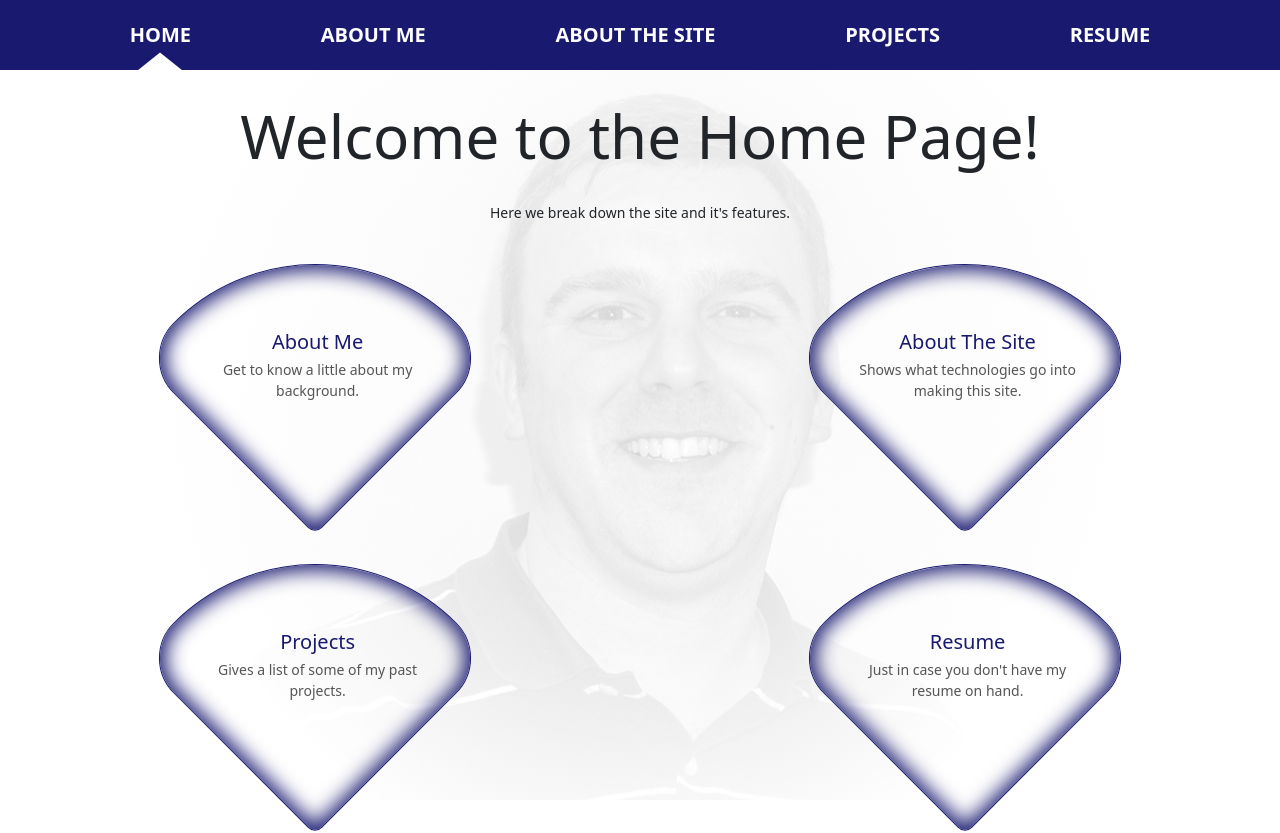
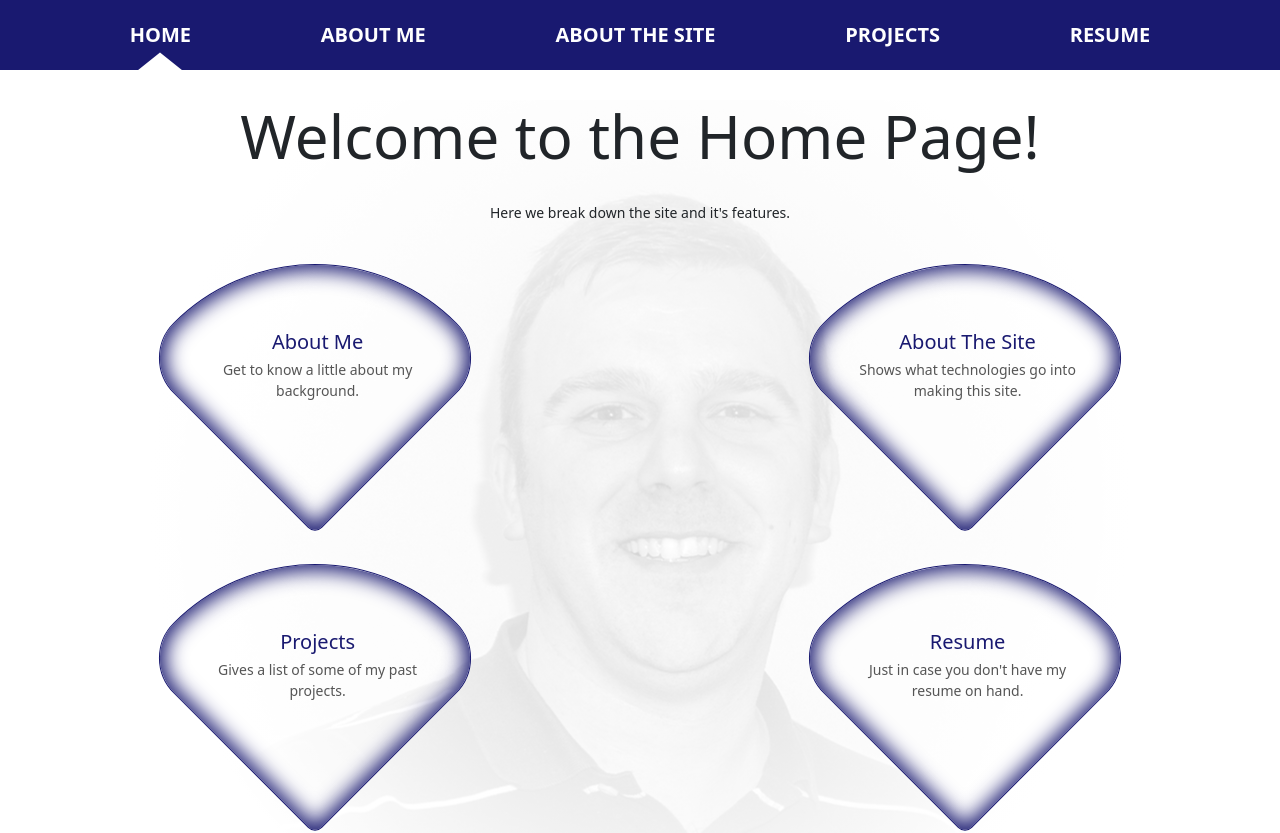
Before and after one commit to DaveKeith/firebase-portfolio, a Next.js app: page / in a window 1280 px wide. Shown: the top 833 px of the page. Built offline with nearby package versions, Linux system fonts and the light colour scheme.

Commit message:
lowered the background face

```diff
--- a/pages/projects/index.js
+++ b/pages/projects/index.js
@@ -23,8 +23,8 @@ const ProjectList = () => {
             <p>{"Since my first role as a software developer, I've completed numberous projects.  I have a link to my GitHub page"} <a href="https://github.com/DaveKeith" target="_blank" rel="noreferrer">here</a> or you can click the icon on the <a href="http://localhost:3000/projects#footer">footer</a> of this page.</p>
             <p className="fs-3 mb-5">{"Here's a list of several examples my projects:"}</p>
             <div className="projects-grid">
-                {projects.map(project => (
-                    <ProjectListItem project={project} key={project.id} />
+                {projects.map((project, index) => (
+                    <ProjectListItem key={index} project={project} />
                 ))}
             </div>
         </section>
--- a/styles/components/_bg-face.scss
+++ b/styles/components/_bg-face.scss
@@ -1,11 +1,14 @@
 .bg-face{
     position: absolute;
-    top: 0;
+    top: 10rem;
     height: 100vh;
     width: 100vw;
     z-index: -10;
-    background-image: radial-gradient(circle at center, rgba(255, 255, 255, 0.8) 0, rgba(255, 255, 255, 1) 65%), url(/imgs/davekeithpic.jpg);
+    background-image: radial-gradient(
+        circle at center,
+        rgba(255, 255, 255, 0.8) 0,
+        rgba(255, 255, 255, 1) 65%),
+        url(/imgs/davekeithpic.jpg);
     background-position: center;
-    background-repeat: repeat-y;
     filter: grayscale(1);
 }
```
Also changed, not shown: components/header/main-navigation.js (+0 -15 lines).
